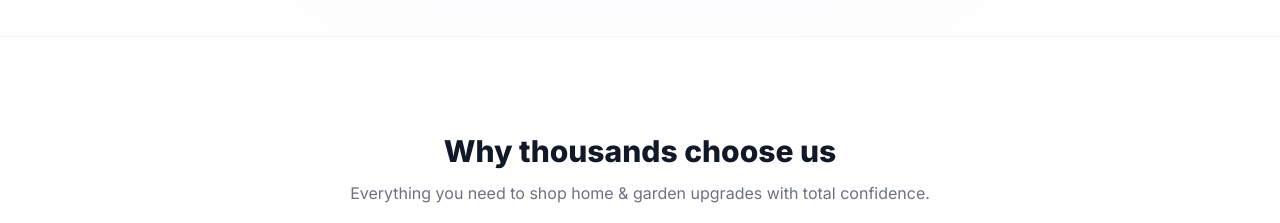
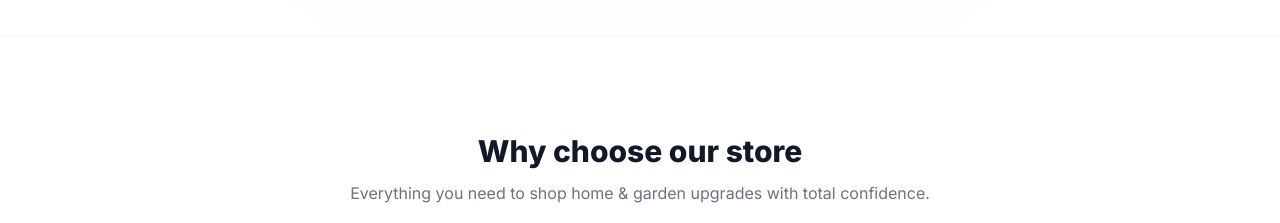
Before and after one commit to mariaelguli-hub/qbmaster.shop, a React (Vite) app: page / in a window 1280 px wide. Shown: the part 1080-1303 px from the top of the page. Built offline with nearby package versions, Linux system fonts and the light colour scheme; no server answers; the database is empty.

Commit message:
Update Features.jsx

```diff
--- a/src/components/Features.jsx
+++ b/src/components/Features.jsx
@@ -56,7 +56,7 @@ const cardVariants = {
 
 export default function Features() {
   return (
-    <section className="py-16 lg:py-24 bg-white overflow-hidden">
+    <section className="py-16 lg:py-24 bg-white overflow-hidden font-sans">
       <div className="max-w-7xl mx-auto px-4 sm:px-6 lg:px-8 text-center">
 
         {/* Title Animation */}
@@ -67,7 +67,7 @@ export default function Features() {
           transition={{ duration: 0.5 }}
         >
           <h2 className="text-3xl font-extrabold text-gray-900 mb-3">
-            Why thousands choose us
+            Why choose our store
           </h2>
           <p className="text-gray-500 mb-12">
             Everything you need to shop home & garden upgrades with total confidence.
```
